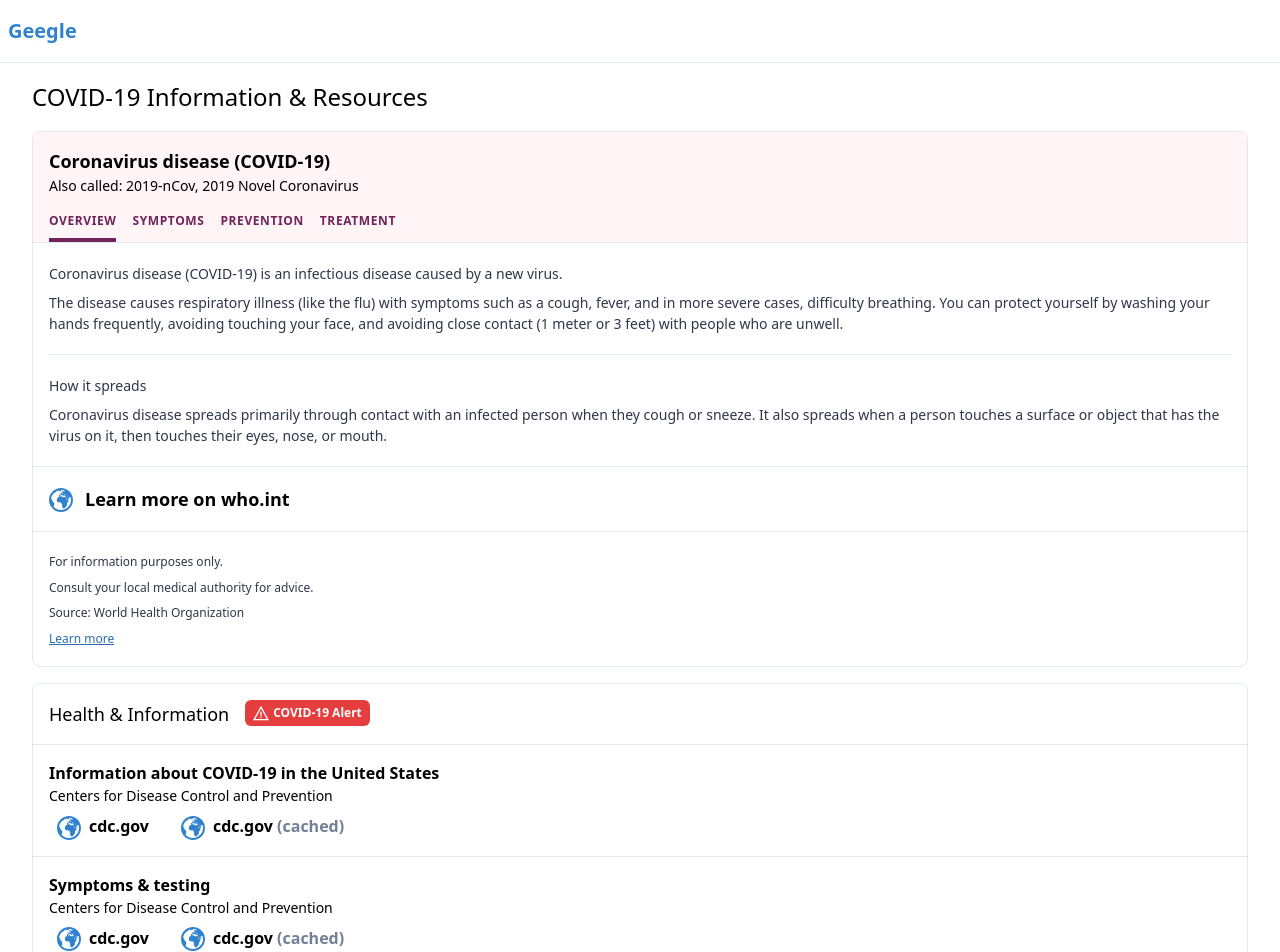
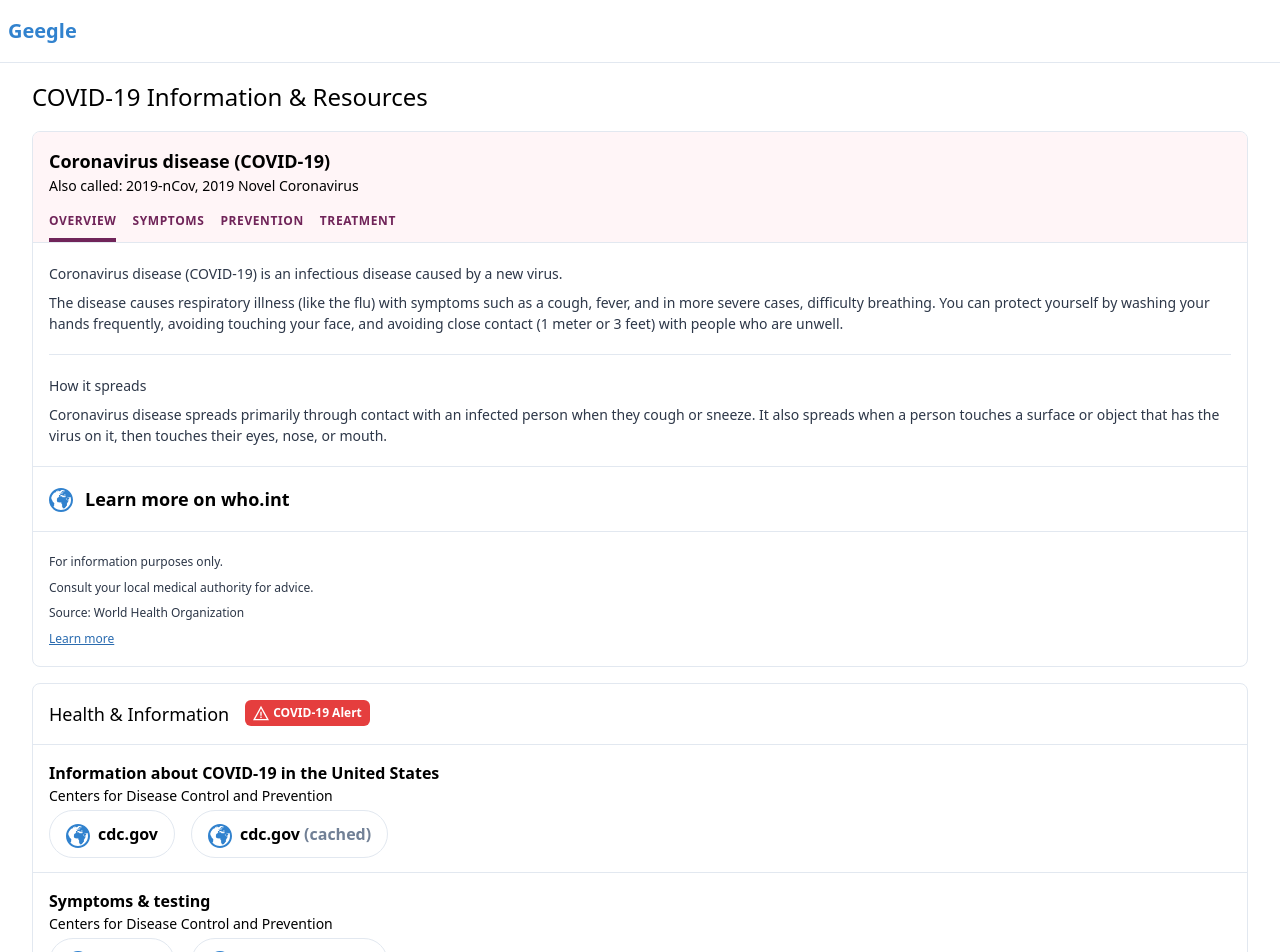
Before and after one commit to dance2die/demo.tailwind-covid19-google, a React (Create React App) app: page / in a window 1280 px wide. Shown: the top 952 px of the page. Built offline with nearby package versions, Linux system fonts and the light colour scheme.

Commit message:
Fixed health info link styles as it was changed on Google.com/covid19

```diff
--- a/src/HealthInfo/HealthInfo.tsx
+++ b/src/HealthInfo/HealthInfo.tsx
@@ -76,19 +76,23 @@ const HealthInfo = () => (
           <h3 className='font-semibold text-md'>{item.title}</h3>
           <h4 className='font-thin text-sm'>{item.subtitle}</h4>
           <ul className='mt-2'>
-            <li className='inline-block'>
+            <li className='inline-block my-2'>
               <a
-                className='hover:bg-blue-100 px-2 py-1 mt-1 font-semibold'
+                className='hover:bg-blue-100 mt-1 font-semibold border rounded-full px-4 py-3'
                 href={item.url}
+                target="_blank"
+                rel="noopener noreferrer"
               >
                 <GlobeIcon />
                 {item.hostname}
               </a>
             </li>
-            <li className='inline-block ml-4'>
+            <li className='inline-block ml-4 my-2'>
               <a
-                className='hover:bg-blue-100 px-2 py-1 mt-1 font-semibold'
-                href={item.url}
+                className='hover:bg-blue-100 px-2 py-1 mt-1 font-semibold border rounded-full px-4 py-3'
+                href={item.cachedUrl}
+                target="_blank"
+                rel="noopener noreferrer"
               >
                 <GlobeIcon />
                 {item.hostname} <span className='text-gray-600'>(cached)</span>
```
